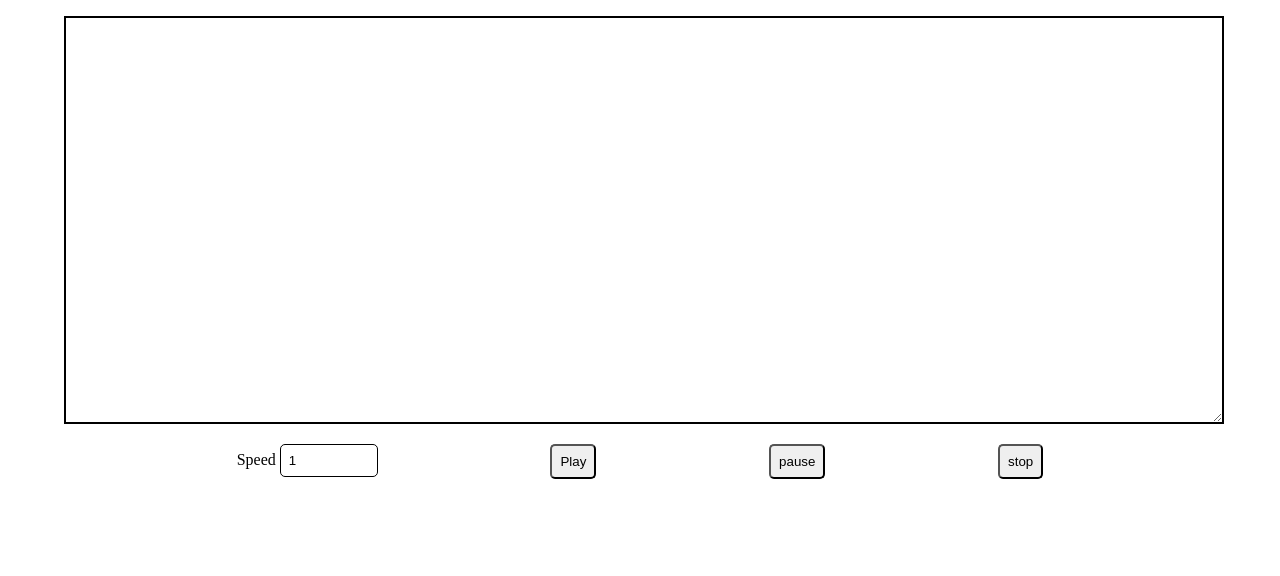
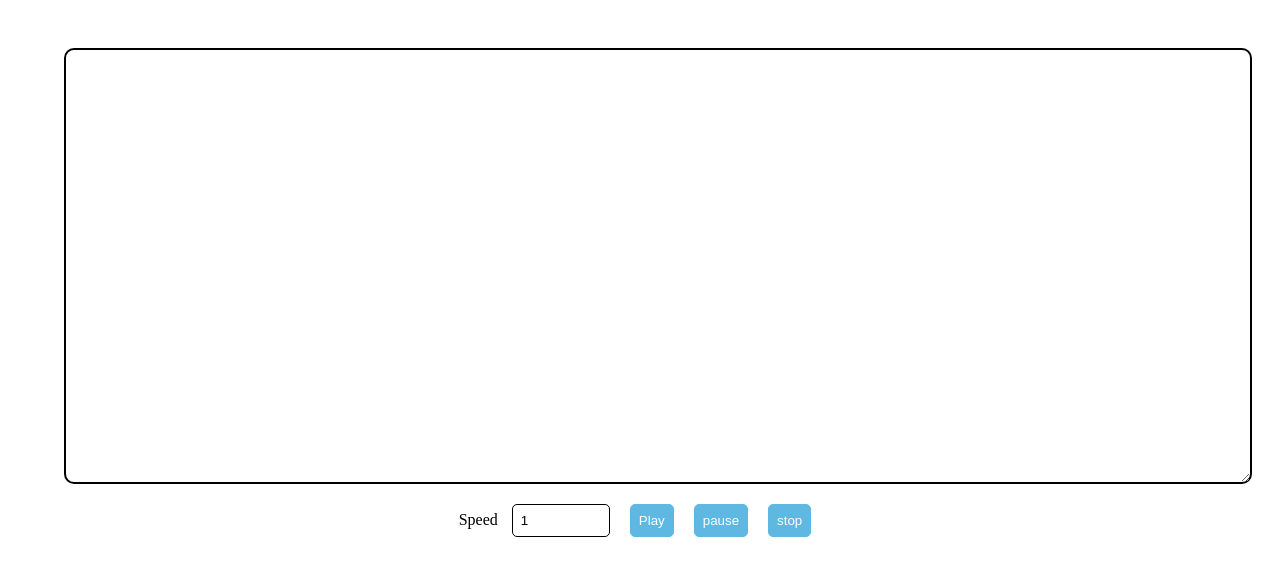
Before and after one commit to Hussein-omar-osman/Text-To-Speech, a plain HTML site: page index.html in a window 1280 px wide. Drawn offline with Linux system fonts and the light colour scheme.

Commit message:
adding styles to the buttons

```diff
--- a/style.css
+++ b/style.css
@@ -1,18 +1,23 @@
 body {
   width: 90%;
   margin: 0 auto;
-  margin-top: 1rem;
+  margin-top: 3rem;
 }
 
 #text {
   width: 100%;
   height: 50vh;
   border: 2px solid black;
+  font-size: 1.2rem;
+  line-height: 23px;
+  font-family: sans-serif;
+  border-radius: 10px;
+  padding: 1rem;
 }
 
 .allbtns {
   display: flex;
-  justify-content: space-evenly;
+  justify-content: center;
   margin-top: 1rem;
   width: 90vw;
 }
@@ -24,9 +29,32 @@ input {
   padding: 8px;
   border-radius: 5px;
   cursor: pointer;
+  margin: 0 10px;
+  color: white;
+  background-color: #5eb8e2;
+  border: 0.5px solid #5eb8e2;
+  transition: all 0.2s linear;
 }
 
 input {
   width: 80px;
   border: 1px solid black;
+  background-color: white;
+  color: black;
 }
+
+#stop-button:hover {
+  background-color: red;
+  color: black;
+  transform: scale(1);
+}
+#play-button:hover {
+  background-color: #73ff00;
+  color: black;
+  transform: scale(1);
+}
+#pause-button:hover {
+  background-color: #fffb00;
+  color: black;
+  transform: scale(1);
+}
```
